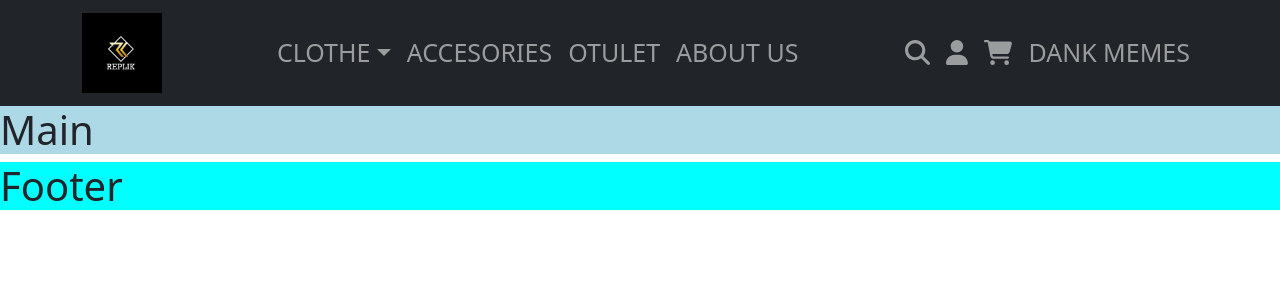
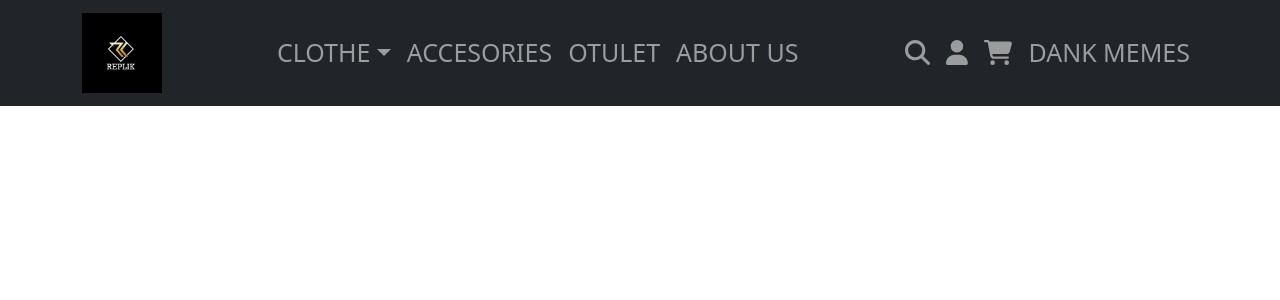
Before and after one commit to cdcalleja/Grupo-1-Proyecto-React, a React (Create React App) app: page / in a window 1280 px wide. Shown: the top 300 px of the page. Built offline with nearby package versions, Linux system fonts and the light colour scheme.

Commit message:
Eliminacion carpetas innecesarias

```diff
--- a/src/App.jsx
+++ b/src/App.jsx
@@ -1,7 +1,5 @@
-import Footer from "./components/Footer/Footer.js";
-import Main from "./components/Main/Main.js";
-// import Nav from "./components/Nav/Nav.js";
-import Header from "./components/Nav/Nav.js";
+// import Nav from "./components/Nav/Nav.jsx";
+import Header from "./components/Nav/Nav.jsx";
 import 'bootstrap/dist/css/bootstrap.min.css';
 
 
@@ -24,10 +22,6 @@ Footer (Berta) */}
 
       {/* <Nav/> */}
 
-      <Main/>
-
-      <Footer/>
-
     </div>
   );
 }
--- a/src/components/Footer/Footer.js
+++ /dev/null
@@ -1,9 +0,0 @@
-const Footer = () => {
-
-    return (
-
-        <h1 style={{backgroundColor: "cyan"}} >Footer</h1>
-    )
-}
-
-export default Footer;
--- a/src/components/Main/Main.js
+++ /dev/null
@@ -1,9 +0,0 @@
-const Main = () => {
-
-    return (
-
-        <h1 style={{backgroundColor: "Lightblue"}}>Main</h1>
-    )
-}
-
-export default Main;
```
Also changed, not shown: src/components/Nav/Nav.jsx (renamed from src/components/Nav/Nav.js).
